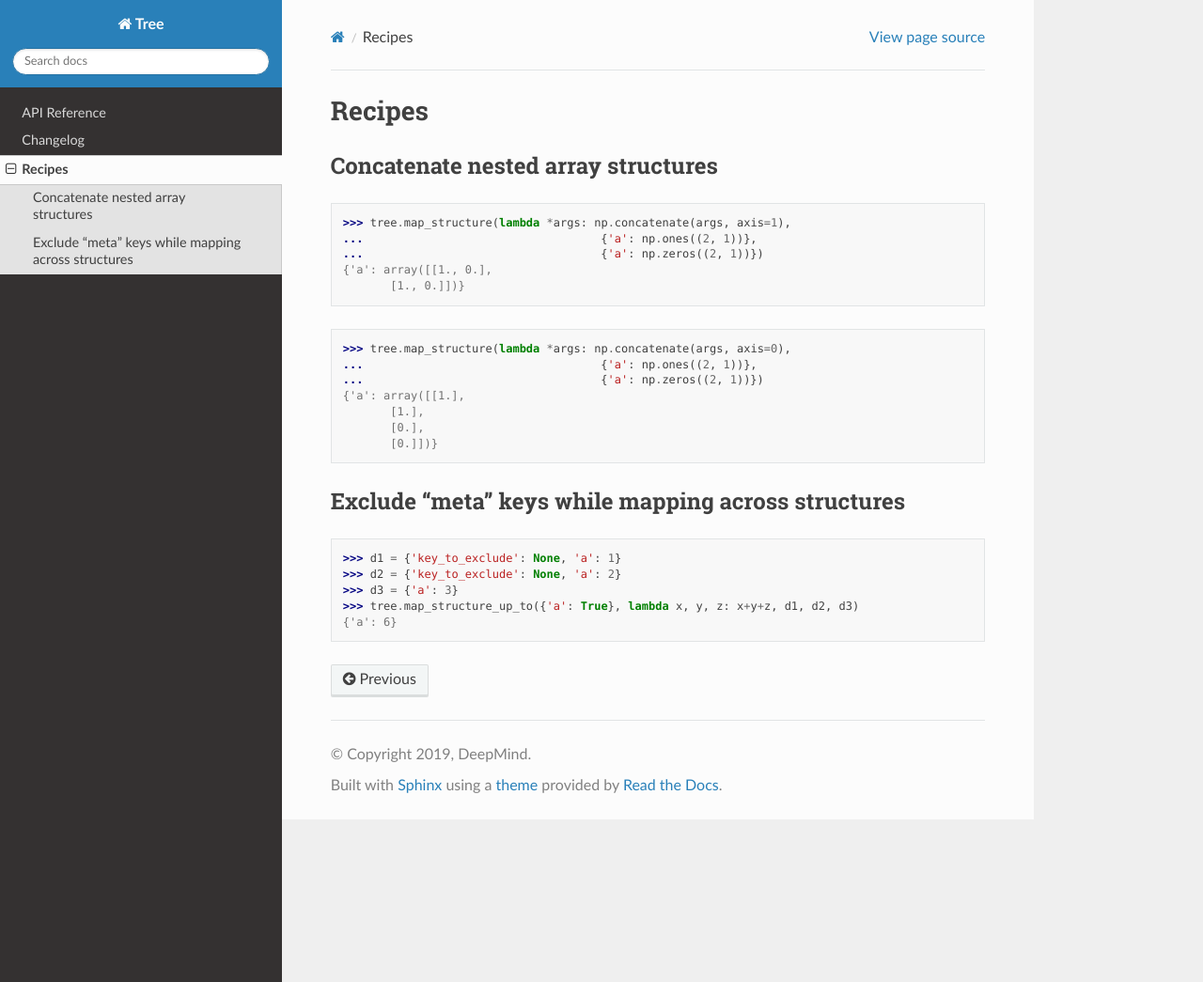
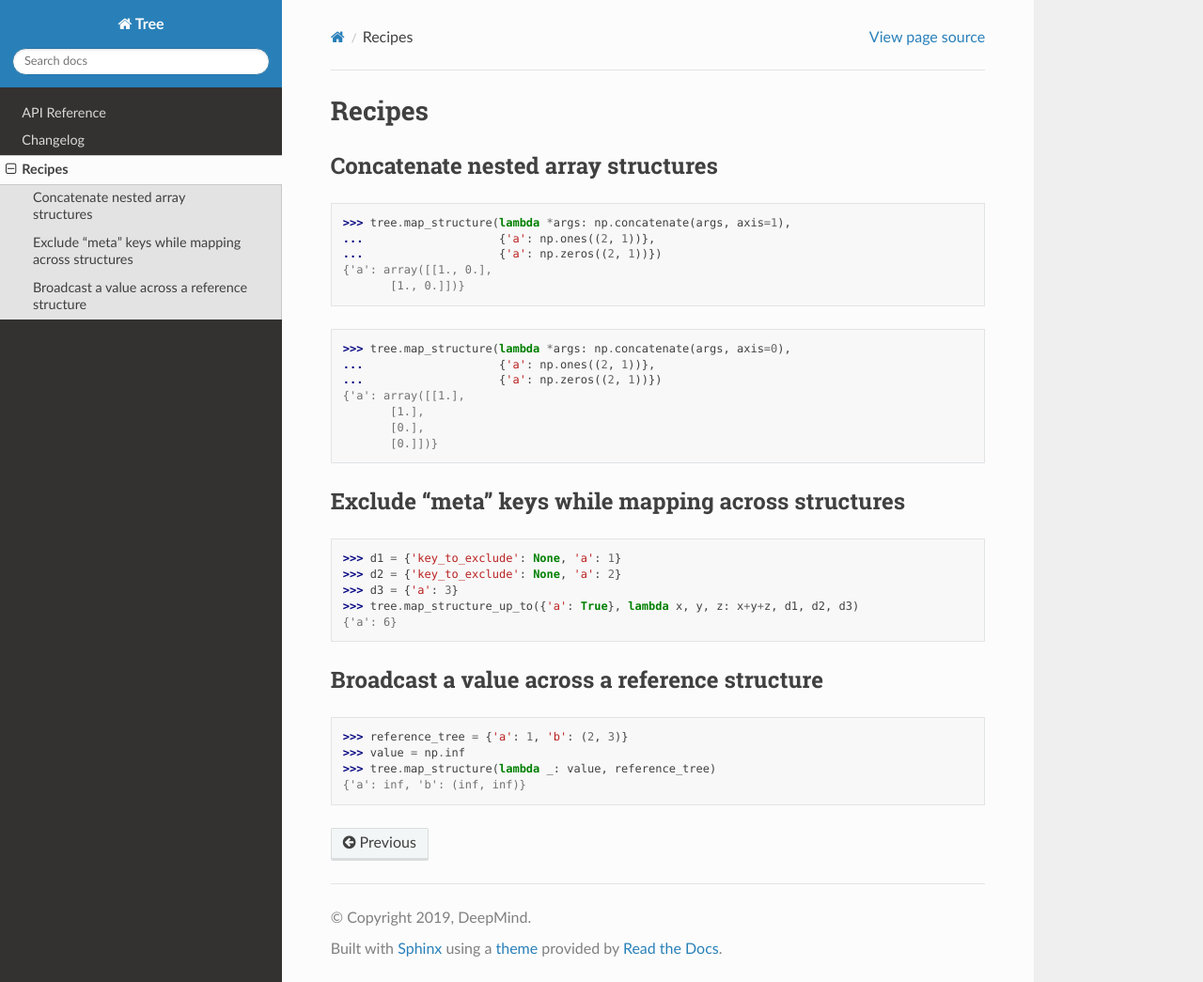
Before and after one commit to google-deepmind/tree, a Sphinx documentation site: the page built from docs/recipes.rst, in a window 1280 px wide and 1045 px high. Shown: the whole window at 94% size. Built offline with Sphinx 7.4.7 and the Read the Docs theme 2.0.0, drawn with Linux system fonts in a browser that asks for light colours.

Commit message:
Add tree recipe to broadcast a value across a reference structure.
PiperOrigin-RevId: 381478515

```diff
--- a/docs/recipes.rst
+++ b/docs/recipes.rst
@@ -6,14 +6,14 @@ Recipes
 Concatenate nested array structures
 ===================================
 >>> tree.map_structure(lambda *args: np.concatenate(args, axis=1),
-...                                   {'a': np.ones((2, 1))},
-...                                   {'a': np.zeros((2, 1))})
+...                    {'a': np.ones((2, 1))},
+...                    {'a': np.zeros((2, 1))})
 {'a': array([[1., 0.],
        [1., 0.]])}
 
 >>> tree.map_structure(lambda *args: np.concatenate(args, axis=0),
-...                                   {'a': np.ones((2, 1))},
-...                                   {'a': np.zeros((2, 1))})
+...                    {'a': np.ones((2, 1))},
+...                    {'a': np.zeros((2, 1))})
 {'a': array([[1.],
        [1.],
        [0.],
@@ -27,3 +27,11 @@ Exclude "meta" keys while mapping across structures
 >>> d3 = {'a': 3}
 >>> tree.map_structure_up_to({'a': True}, lambda x, y, z: x+y+z, d1, d2, d3)
 {'a': 6}
+
+
+Broadcast a value across a reference structure
+==============================================
+>>> reference_tree = {'a': 1, 'b': (2, 3)}
+>>> value = np.inf
+>>> tree.map_structure(lambda _: value, reference_tree)
+{'a': inf, 'b': (inf, inf)}
```
